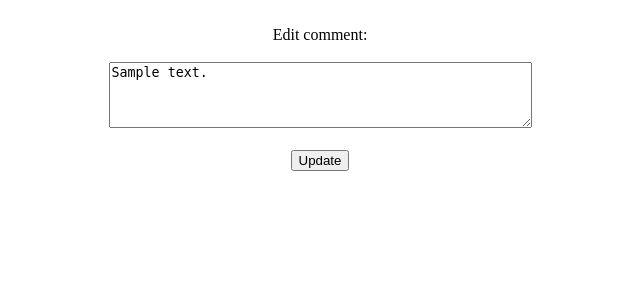
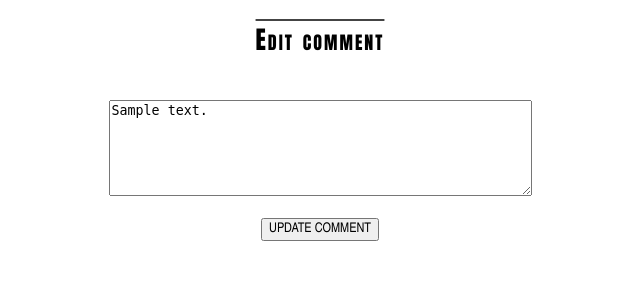
Before and after one commit to ishabelle/ASK-MATE-final-project, a Flask app: template templates/edit_comment.html in a window 1280 px wide. Shown: the top 300 px of the page, without its empty margins (320-960 px from the left). Run offline with Flask 2, Linux system fonts and the light colour scheme; the template is opened without the code that fills it: most values are stand-ins (such as "Sample title", 1, 10 or a date in 2020).

Commit message:
added new css style

```diff
--- a/templates/edit_comment.html
+++ b/templates/edit_comment.html
@@ -2,14 +2,15 @@
 
 {% block content %}
     <body>
-    <br>
+    <h2 class="QuestionTitle">Edit comment</h2>
     <form method="POST">
-        <label for="message" class="titles">Edit comment:</label>
+        <label for="message" class="LabelTitles"></label>
         <br>
+        <textarea rows="6" cols="50" required id="message" name="message">{{ comment_content }}</textarea><br>
         <br>
-        <textarea rows="4" cols="50" required id="message" name="message">{{ comment_content }}</textarea><br>
-        <br>
-        <input type="submit" value="Update" class="myButton">
+        <input type="submit" value="UPDATE COMMENT" class="ButtonStyle">
     </form>
     </body>
-{% endblock %}
+    <br>
+
+    {% endblock %}
```
